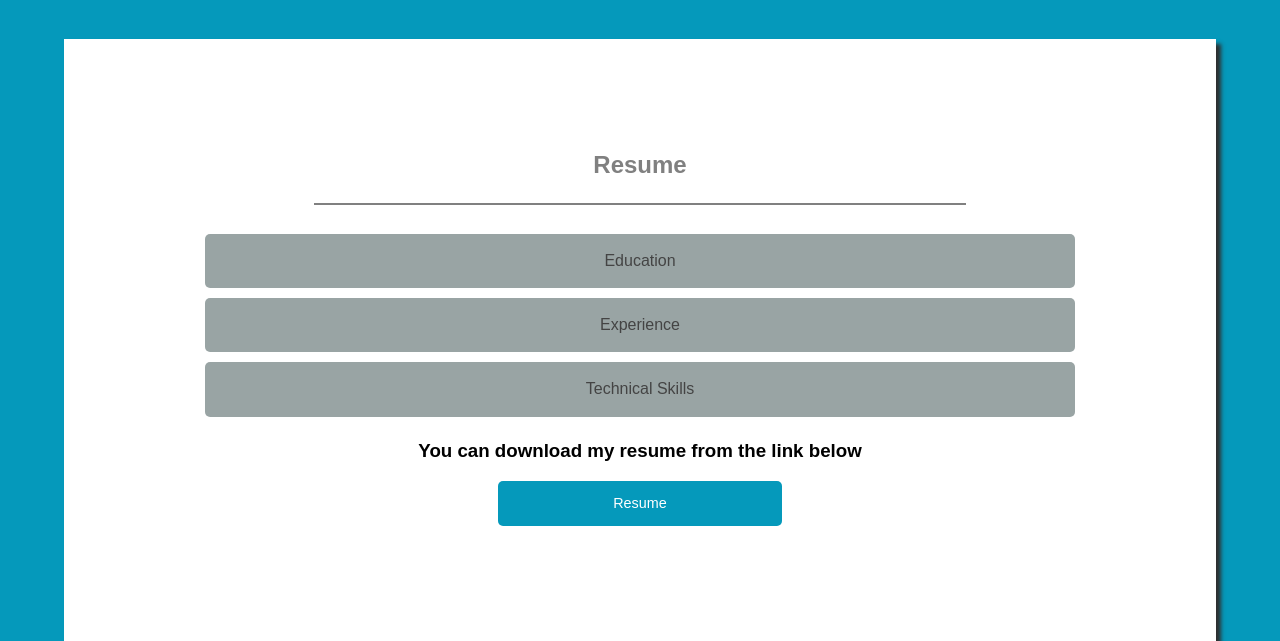
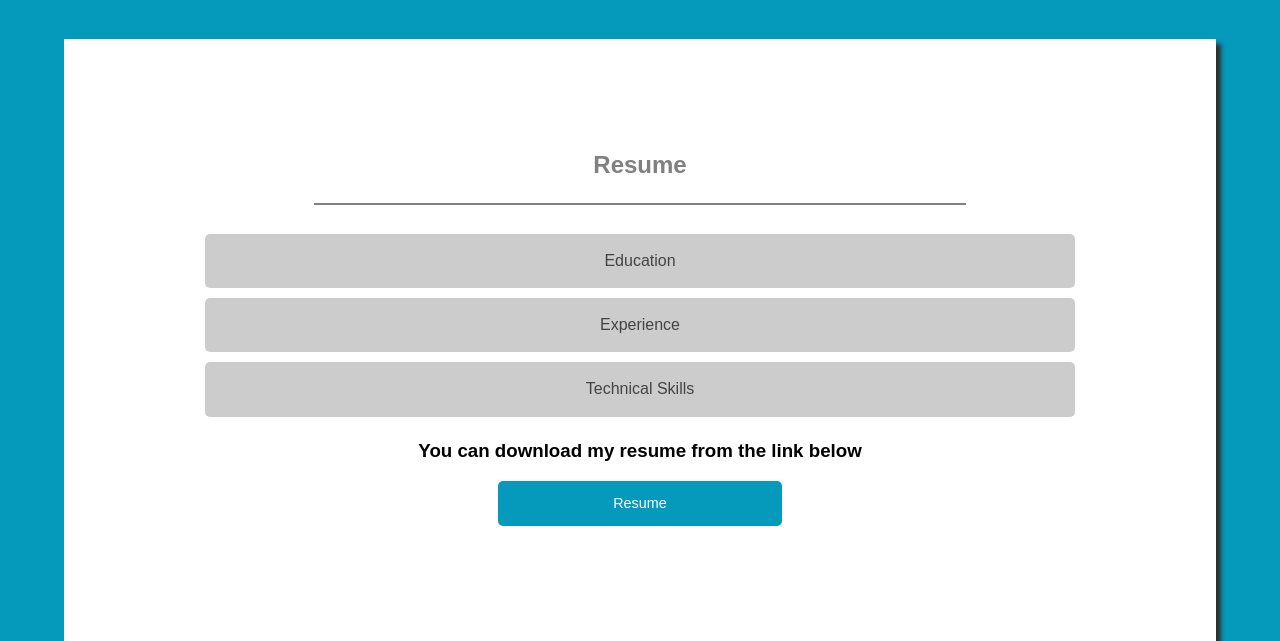
Before and after one commit to DGJustinTaylor/DGJustinTaylor.github.io, a PHP site: page / in a window 1280 px wide. Shown: the part 4112-4753 px from the top of the page. Run offline with PHP 8.4, Linux system fonts and the light colour scheme; some libraries are stand-ins or nearby versions.

Commit message:
Update main.css

```diff
--- a/styles/main.css
+++ b/styles/main.css
@@ -352,7 +352,7 @@ a:hover {
 }
 
 .accStuff .accordion {
-	background-color: #99a4a4;
+	background-color: #cccccc;
 }
 
 @media only screen and (min-width: 480px)
```
